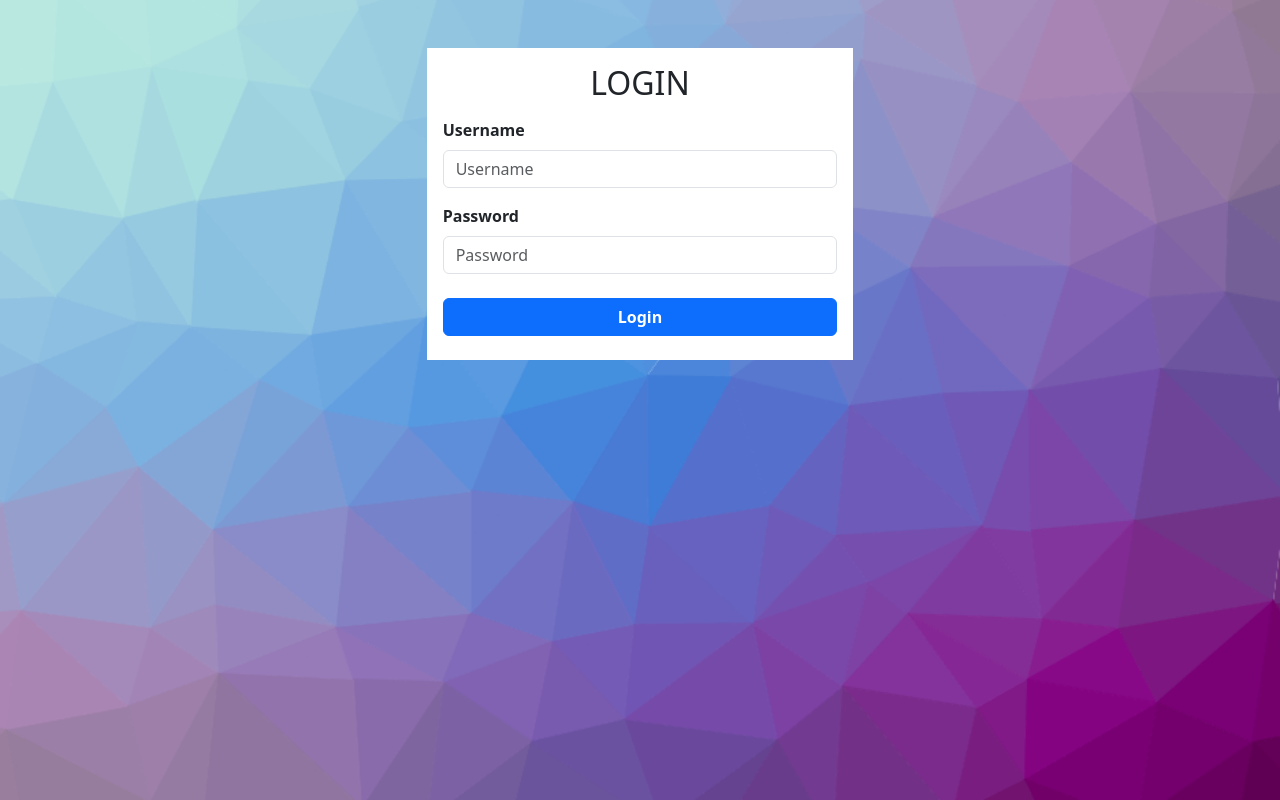
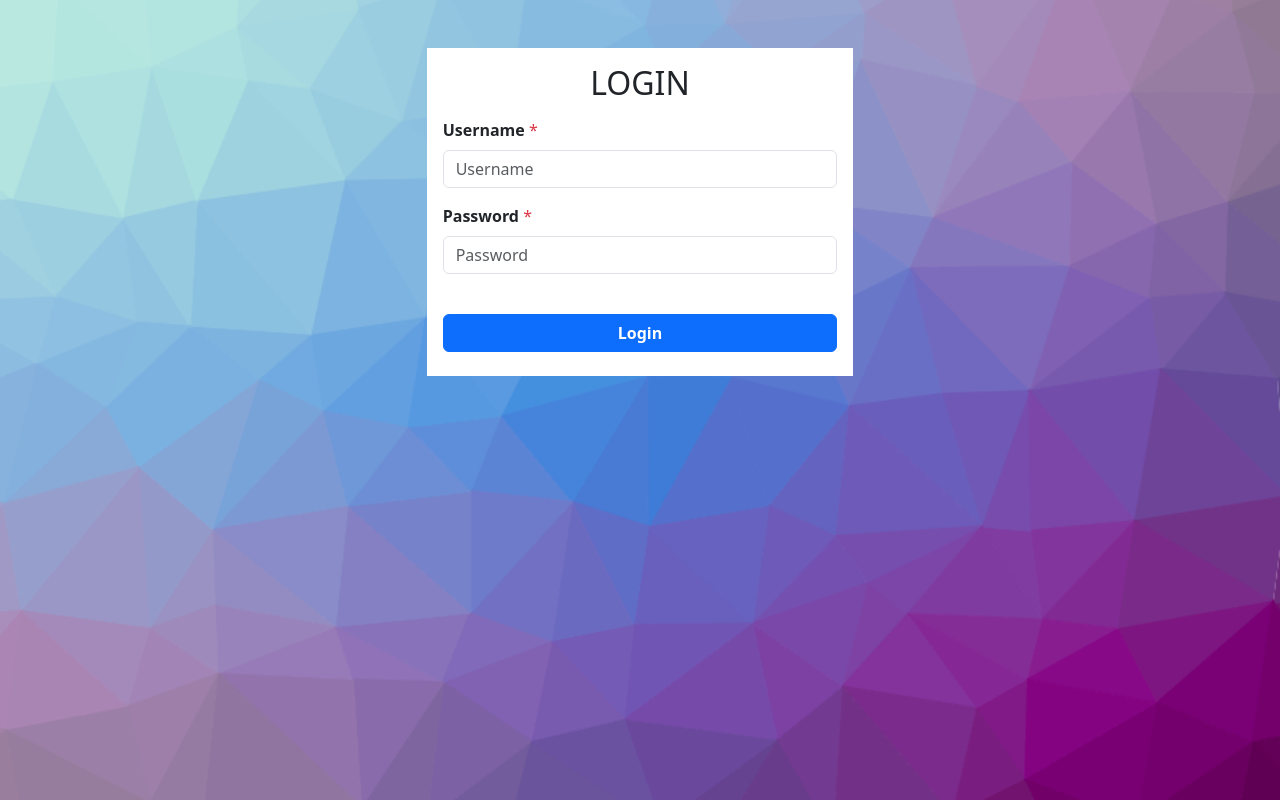
Before and after one commit to srimanvasanth/parking-system-client, a React (Vite) app: page / in a window 1280 px wide. Built offline with nearby package versions, Linux system fonts and the light colour scheme; no server answers.

Commit message:
Update Login.jsx

```diff
--- a/src/components/Login/Login.jsx
+++ b/src/components/Login/Login.jsx
@@ -8,9 +8,9 @@ const Login = () => {
 
     const [uname, setUname] = useState('');
     const [pwd, setPwd] = useState('');
+    const [error, setError] = useState(false);
     const [postMethod, postPopup, setPostPopup] = useCommonPost();
     const navigate = useNavigate();
-    const apiUrl = import.meta.env.VITE_API_URL;
 
     const callBack = (data) => {
         localStorage.setItem("currUser", data?.userName);
@@ -19,13 +19,23 @@ const Login = () => {
     }
 
     const userLogin = async () => {
+        if(uname === "" || pwd === ""){
+            setError(true);
+        } else {
             await postMethod({
-            url: `${apiUrl}/userLogin`,
+                url: "http://localhost:3000/userLogin",
                 data: {userName: uname, userPassword: pwd},
                 sMsg: "Login Successful",
                 fMsg: "Login Failed, Please Try Again",
                 callBack: callBack
             })
+        }
+    }
+
+    const handleChange = (value, field) => {
+        setError(false);
+        field === "uname" && setUname(value);
+        field === "pwd" && setPwd(value);
     }
 
     return (
@@ -36,15 +46,16 @@ const Login = () => {
                     <Form>
                         <h2 className="text-center pt-3">LOGIN</h2>
                         <FormGroup className="mt-3">
-                            <FormLabel className="fw-bold">Username</FormLabel>
-                            <FormControl type="text" value={uname} onChange={(e) => setUname(e.target.value)} placeholder="Username"></FormControl>
+                            <FormLabel className="fw-bold">Username</FormLabel><span className="text-danger"> * </span>
+                            <FormControl type="text" value={uname} onChange={(e) => handleChange(e.target.value, "uname")} placeholder="Username"></FormControl>
                         </FormGroup>
-                        <FormGroup className="mt-3">
-                            <FormLabel className="fw-bold">Password</FormLabel>
-                            <FormControl type="password" value={pwd} onChange={(e) => setPwd(e.target.value)} placeholder="Password"></FormControl>
+                        <FormGroup className="my-3">
+                            <FormLabel className="fw-bold">Password</FormLabel><span className="text-danger"> * </span>
+                            <FormControl type="password" value={pwd} onChange={(e) => handleChange(e.target.value, "pwd")} placeholder="Password"></FormControl>
                         </FormGroup>
+                        {error && <p className="text-center text-danger">Enter required(*) fields</p>}
                         <FormGroup>
-                            <Button className="col-12 my-4 fw-bold" onClick={() => userLogin()}>Login</Button>
+                            <Button className={`col-12 fw-bold ${error ? "mb-4" : "my-4"}`} onClick={() => userLogin()}>Login</Button>
                         </FormGroup>
                     </Form>
                 </div>
```
Lines whose indentation alone changed are shown as unchanged.
